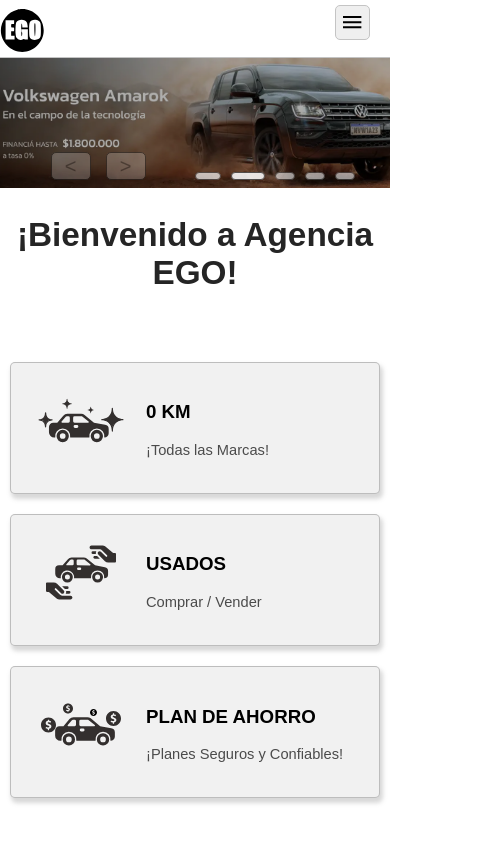
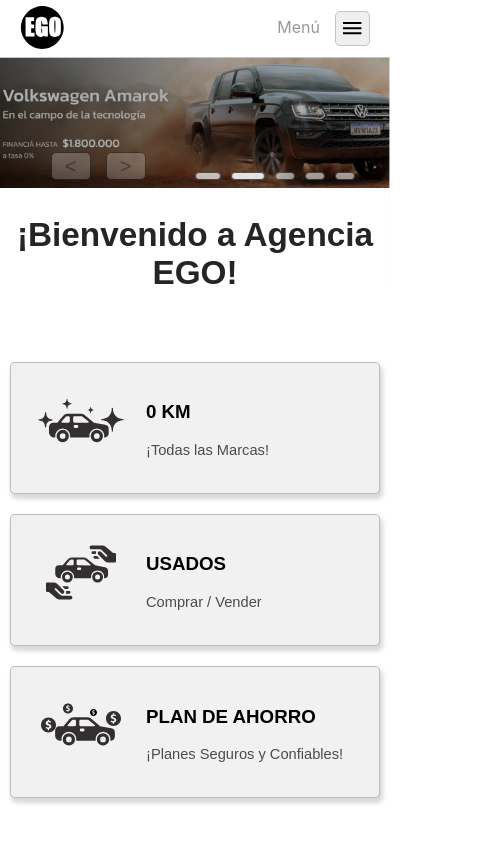
Before and after one commit to Mauricio-Garcia-A/Proyecto-EGO, a React (Create React App) app: page / in a window 390 px wide. Shown: the top 844 px of the page, 498 px wide, since content can reach past the window. Built offline with nearby package versions, Linux system fonts and the light colour scheme.

Commit message:
Modificaciones Componente BarraDeNavegacion-v0.2

```diff
--- a/src/Componentes/BarraDeNavegacion/BarraDeNavegacion.css
+++ b/src/Componentes/BarraDeNavegacion/BarraDeNavegacion.css
@@ -3,17 +3,17 @@
     flex-flow: row nowrap;
     justify-content: space-between;
     border-bottom: 1px solid rgb(196, 196, 196);
+    height: 57px;
 }
 
 .icono-BarraDeNavegacion {
-    height: 100%;
     margin-top: auto;
+    padding-bottom: 3px;
+    margin-left: 5%;
 }
 
-.contenedor-links-BarraDeNavegacion {
-
-}
 .nav-BarraDeNavegacion{
+    z-index: 10;
     display: flex;
     flex-flow: row nowrap;
 }
@@ -21,12 +21,13 @@
 /*Estilos boton link del NAV*/
 .link-BarraDeNavegacion {
     height: 30px;
-    padding-top: 10px;
+    padding-top: 14px;
     padding-bottom: 10px;
     padding-right: 30px;
     padding-left: 30px;
-    color: black;
+    color: rgb(69, 69, 69);
     text-decoration: none;
+    font-weight:bold
 }
 .link-BarraDeNavegacion:hover{
         color:  rgb(147, 0, 0);
@@ -36,12 +37,21 @@
     color:  rgb(200, 0, 0);
     border-bottom: 3px solid rgb(200, 0, 0);
 }
-.active{
+.link-BarraDeNavegacion.active{
     color:  rgb(175, 0, 0);
     border-bottom: 3px solid rgb(175, 0, 0);
 }
 
 /*Estilos Boton Menu desplegable*/
+.contenedor-boton-menu-desplegable-BarraDeNavegacion {
+    display: none;
+}
+.texto-menu-desplegable-BarraDeNavegacion {
+    padding-top: 17px;
+    padding-right: 15px;
+    color: rgb(151, 151, 151);
+}
+
 .boton-menu-desplegable-BarraDeNavegacion {
     border: 0;
     border-radius: 5px;
@@ -50,33 +60,82 @@
     width: 35px;
     height: 35px;
     border: 1px solid rgb(196, 196, 196);
-    display: none;
     margin:0;
     margin-right: 20px;
-    margin-top: 5px;
-
+    margin-top: 11px;
 
 }
 
 /*Cambios de estilos responsivo. Adaptable valores menores 600px*/
 @media only screen and (max-width: 600px) {
-    .boton-menu-desplegable-BarraDeNavegacion{
-        display: inline;
+    .contenedor-boton-menu-desplegable-BarraDeNavegacion{
+        display: flex;
+        flex-flow: row nowrap;
     }
-    .nav-BarraDeNavegacion {
-        display: flex;
-        flex-flow: column nowrap;
+
+    .contenedor-nav-BarraDeNavegacion {
         position: absolute;
         right: 0;
-        border: 1px solid rgb(196, 196, 196);
+        border-left: 1px solid rgb(196, 196, 196);
+        border-bottom: 1px solid rgb(196, 196, 196);
         border-radius: 0px 0px 0px 10px;
         padding-top: 10px;
         padding-bottom: 20px;
+        width: 250px;
+        top: 58px;
+        background-color: rgba(248, 248, 248, 0.597);
+        backdrop-filter: blur(10px);
+        -webkit-backdrop-filter: blur(10px);
+        z-index: 10;
+        transition: 1s ease all ;
+    }
+    .contenedor-desactivo {
+        width: 0;
+        border-left: 1px solid rgba(196, 196, 196, 0);
+        border-bottom: 1px solid rgb(196, 196, 196);
     }
 
+    .nav-BarraDeNavegacion {
+        width: 250px;
+        display: flex;
+        flex-flow: column nowrap;
+        overflow: hidden;
+
+    }
     .menu-desactivo {
         width: 0px;
-        visibility: hidden;
+        opacity: 0.3;
+    }
 
+    .link-BarraDeNavegacion {
+        height: 30px;
+        padding-top: 10px;
+        margin-left: 10px;
+        margin-top: 10px;
+        border: 2px solid rgba(255, 255, 255, 0);
+        opacity: 1;
     }
+    .link-BarraDeNavegacion:hover{
+        color:  rgb(147, 0, 0);
+        background: rgba(255, 255, 255, 0.496);
+        border-radius: 10px 0px 0px 10px;
+        border: 2px solid rgba(0, 0, 0, 0.214);
+    }
+    .link-BarraDeNavegacion:active{
+        color:  rgb(200, 0, 0);
+        border: 2px solid rgb(175, 0, 0);
+        border-radius: 10px 0px 0px 10px;
+        margin-left: 10px;
+    }
+    .link-BarraDeNavegacion.active{
+        color:  rgb(175, 0, 0);
+        border: 2px solid rgb(175, 0, 0);
+        border-radius: 10px 0px 0px 10px;
+        margin-left: 10px;
+    }
+    .link-desactivo {
+        opacity: 0.3;
+    }
+
+
 }
--- a/src/Componentes/BarraDeNavegacion/BarraDeNavegacion.js
+++ b/src/Componentes/BarraDeNavegacion/BarraDeNavegacion.js
@@ -10,17 +10,26 @@
     return (
         <div className='contenedor-BarraDeNavegacion'>
             <div className='icono-BarraDeNavegacion'>
+                <NavLink to="/" >
                     <LogoEGO width='45px' height='45px' />
+                </NavLink>
             </div>
             <div className='contenedor-links-BarraDeNavegacion'>
+                <div className='contenedor-boton-menu-desplegable-BarraDeNavegacion'>
+                    <span className='texto-menu-desplegable-BarraDeNavegacion'>Menú</span>
                     <button className='boton-menu-desplegable-BarraDeNavegacion' onClick={()=>{setMenuDespegado(!menuDesplegado)}}>
                         {menuDesplegado ? <IconoBarraDeNavegacion titulo='cerrarMenu' width='40px' height='40px'/> : <IconoBarraDeNavegacion titulo='abrirMenu'  width='40px' height='40px'/> }
                     </button>
-                <nav className={menuDesplegado ? 'nav-BarraDeNavegacion' : 'nav-BarraDeNavegacion menu-desactivo'}>
+                </div>
+
+                <div className={menuDesplegado ?'contenedor-nav-BarraDeNavegacion':'contenedor-nav-BarraDeNavegacion contenedor-desactivo'}>
+                    <nav className={menuDesplegado ? 'nav-BarraDeNavegacion' : 'nav-BarraDeNavegacion menu-desactivo'} onClick={()=>{setMenuDespegado(!menuDesplegado)}}>
                         <NavLink to="/" className='link-BarraDeNavegacion'>HOME</NavLink>
-                    <NavLink to="/modelos" className='link-BarraDeNavegacion'>MODELOS</NavLink>
-                    <NavLink to="/fichatecnica" className='link-BarraDeNavegacion'>FICHA TECNICA</NavLink>
+                        <NavLink to="/modelos" className='link-BarraDeNavegacion'>Modelos</NavLink>
+                        <NavLink to="/modelo/" className='link-BarraDeNavegacion'>Ficha de modedelo</NavLink>
                     </nav>
+                </div>
+
             </div>
         </div>
     )
```
Lines whose indentation alone changed are shown as unchanged.
